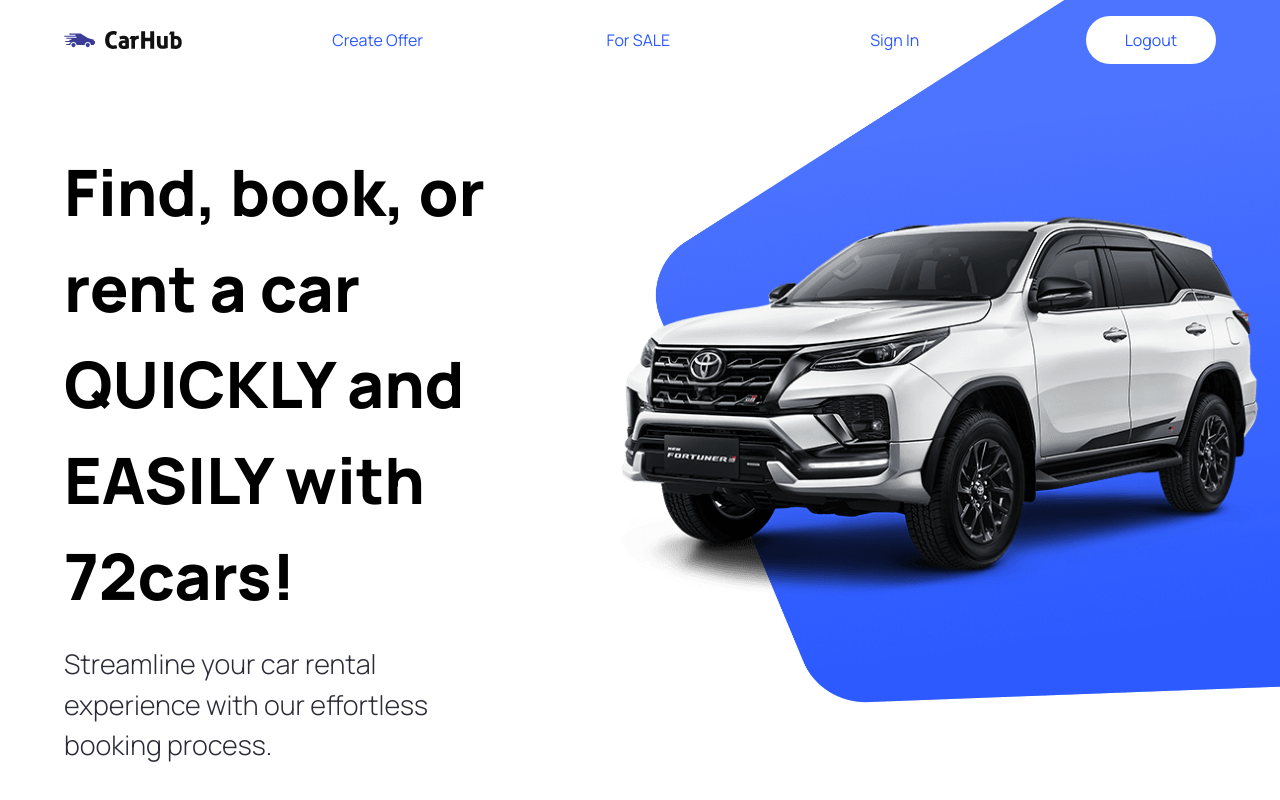
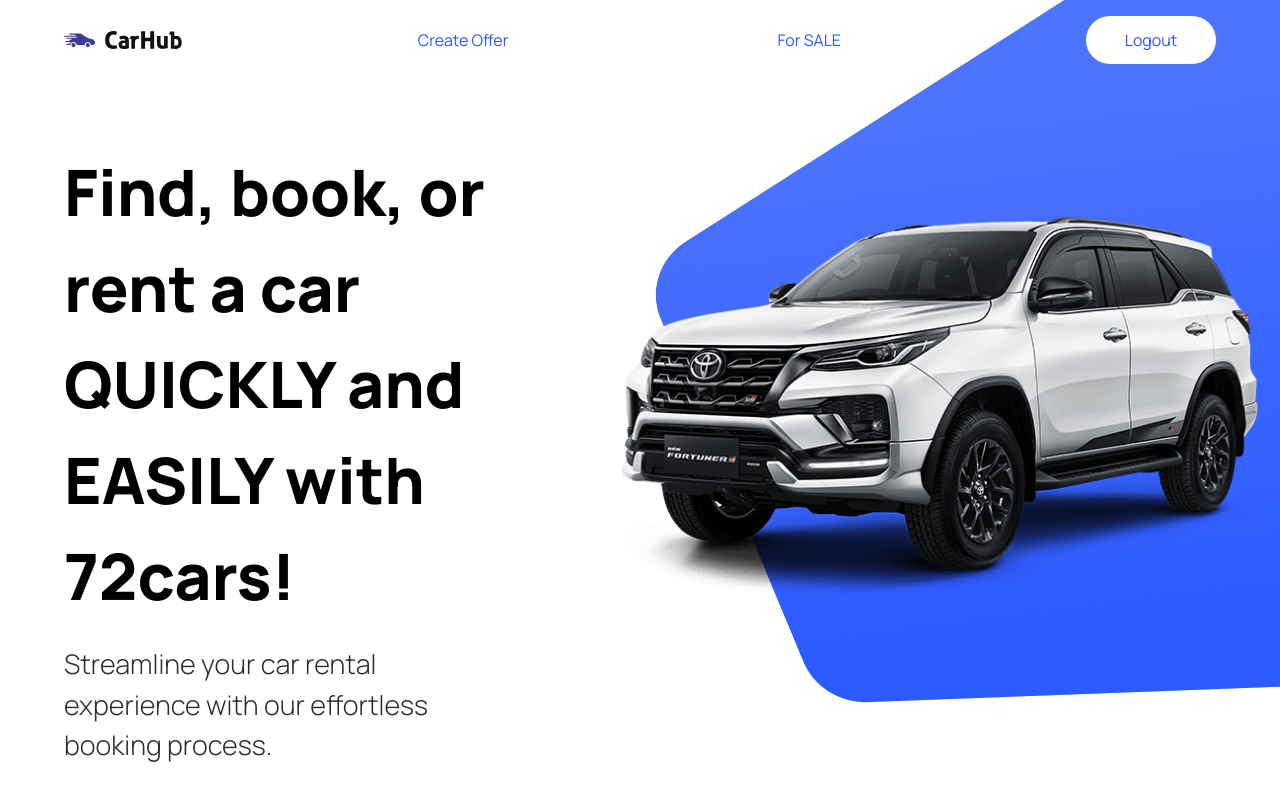
Before and after one commit to alexace21/Java-Advanced, a Next.js app in the folder client/: page / in a window 1280 px wide. Shown: the top 800 px of the page. Built offline with nearby package versions, Linux system fonts and the light colour scheme; no server answers; sample sign-in values are in the browser's storage.

Commit message:
Implement protected routes based on Authentication

```diff
--- a/client/app/create-offer/page.tsx
+++ b/client/app/create-offer/page.tsx
@@ -1,7 +1,19 @@
+"use client";
+
 import OfferForm from '@/components/OfferForm'
+import { useAuthContext } from '@/context/AuthContext';
+import { useRouter } from 'next/navigation';
 import React from 'react'
 
 const page = () => {
+
+  const {isAuthenticated, setIsAuthenticated} = useAuthContext();
+  const router = useRouter();
+
+  if (!isAuthenticated) {
+    router.push("/login");
+  }
+
   return (
     <main className="overflow-hidden">
       <div className="">
--- a/client/app/for-sale/page.tsx
+++ b/client/app/for-sale/page.tsx
@@ -1,7 +1,19 @@
+"use client";
+
 import SaleCatalog from '@/components/SaleCatalog'
+import { useAuthContext } from '@/context/AuthContext';
+import { useRouter } from 'next/navigation';
 import React from 'react'
 
 const page = () => {
+
+  const {isAuthenticated, setIsAuthenticated} = useAuthContext();
+  const router = useRouter();
+
+  if (!isAuthenticated) {
+    router.push("/login");
+  }
+
   return (
     <main className="overflow-hidden">
       <div className="">
--- a/client/app/login/page.tsx
+++ b/client/app/login/page.tsx
@@ -1,7 +1,19 @@
+"use client";
+
 import LoginForm from '@/components/LoginForm'
+import { useAuthContext } from '@/context/AuthContext';
+import { useRouter } from 'next/navigation';
 import React from 'react'
 
 const page = () => {
+
+  const {isAuthenticated, setIsAuthenticated} = useAuthContext();
+  const router = useRouter();
+
+  if (isAuthenticated) {
+    router.push("/");
+  }
+
   return (
     <main className="overflow-hidden">
       <div className="">
--- a/client/app/register/page.tsx
+++ b/client/app/register/page.tsx
@@ -1,6 +1,18 @@
+"use client";
+
 import RegistrationForm from "@/components/RegistrationForm";
+import { useAuthContext } from "@/context/AuthContext";
+import { useRouter } from "next/navigation";
 
 const RegisterPage = () => {
+
+  const {isAuthenticated, setIsAuthenticated} = useAuthContext();
+  const router = useRouter();
+
+  if (isAuthenticated) {
+    router.push("/");
+  }
+
   return (
     <main className="overflow-hidden">
       <div className="">
--- a/client/components/Navbar.tsx
+++ b/client/components/Navbar.tsx
@@ -8,19 +8,18 @@
 import { useEffect } from "react";
 import { useAuthContext } from "@/context/AuthContext";
 const Navbar = () => {
-
-  const {isAuthenticated, setIsAuthenticated} = useAuthContext();
+  const { isAuthenticated, setIsAuthenticated } = useAuthContext();
 
   const userLogout = () => {
     setIsAuthenticated(false);
     window.localStorage.removeItem("auth_token");
     window.localStorage.removeItem("auth_user");
-  }
+  };
 
   useEffect(() => {
     const auth = getAuthToken();
 
-    console.log(auth)
+    console.log(auth);
     if (auth) {
       setIsAuthenticated(true);
     } else {
@@ -28,7 +27,7 @@
     }
 
     console.log(isAuthenticated);
-  }, [isAuthenticated])
+  }, [isAuthenticated]);
 
   return (
     <header className="w-full absolute z-10">
@@ -63,6 +62,8 @@
           </>
         )}
 
+        {!isAuthenticated && (
+          <>
             <Link href="/register">
               <CustomButton
                 title="Sign In"
@@ -70,6 +71,8 @@
                 containerStyles="text-primary-blue rounded-full bg-white min-w-[130px]"
               />
             </Link>
+          </>
+        )}
 
         {isAuthenticated && (
           <>
```
Lines whose indentation alone changed are shown as unchanged.
